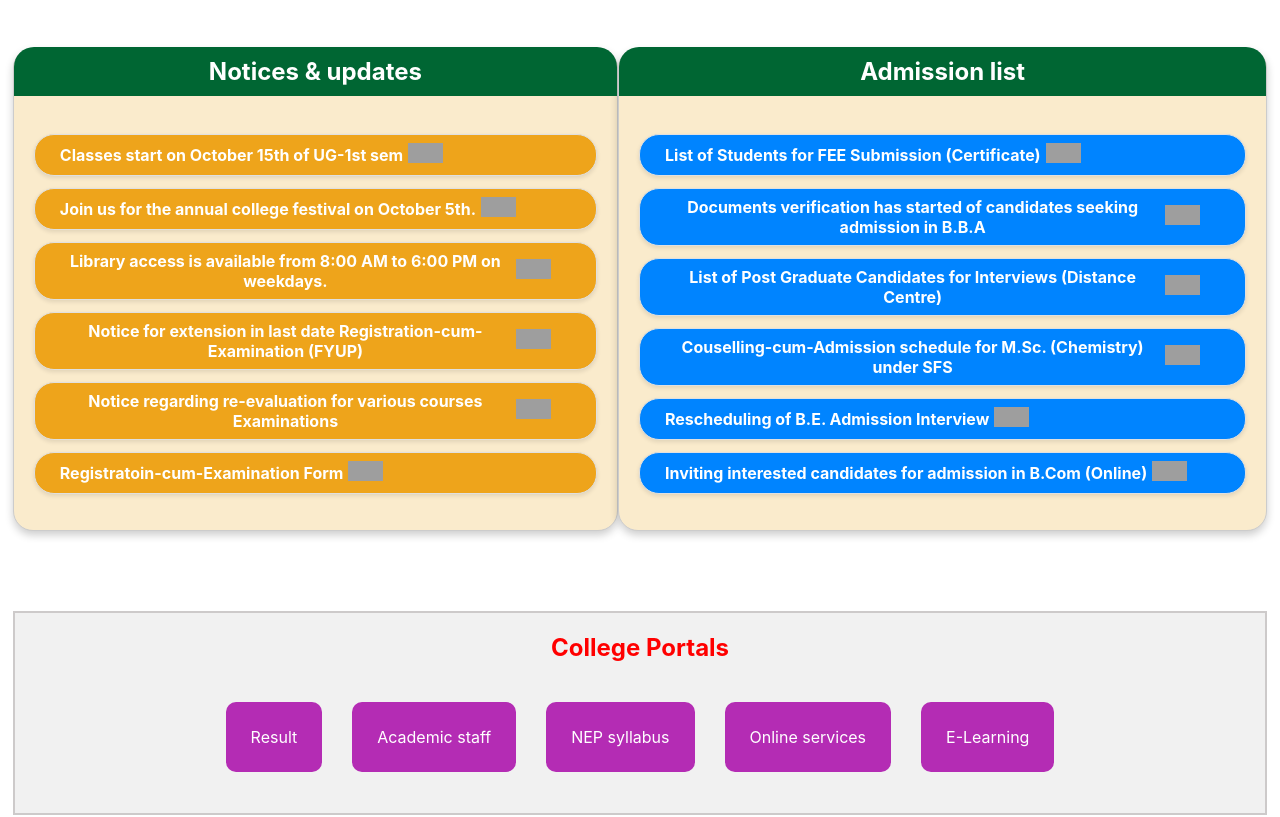
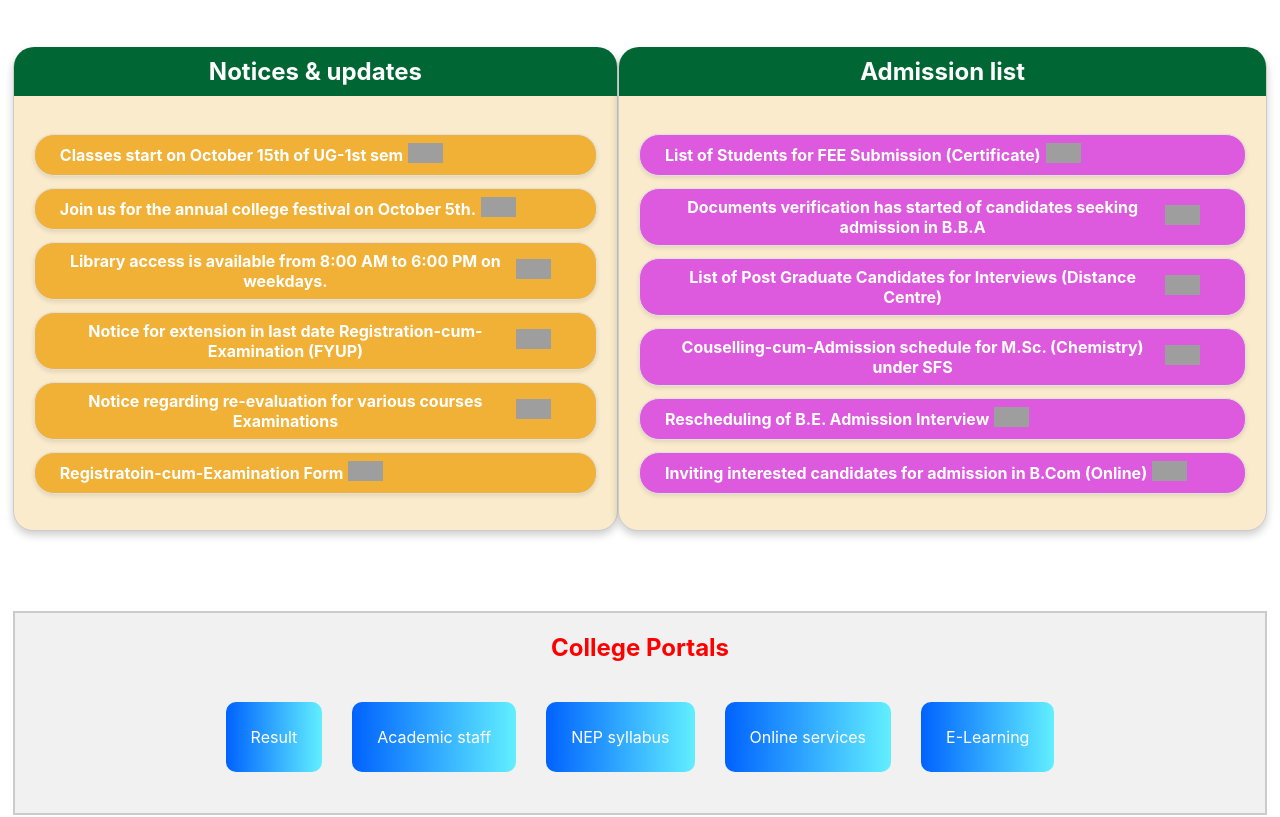
Before and after one commit to vishal02527/fully-react-college-website, a React (Create React App) app: page / in a window 1280 px wide. Shown: the part 762-1579 px from the top of the page. Built offline with nearby package versions, Linux system fonts and the light colour scheme; grey boxes are pictures that could not be loaded; a web font is replaced by a local one.

Commit message:
final commit

```diff
--- a/src/components/Home/Home.module.css
+++ b/src/components/Home/Home.module.css
@@ -7,16 +7,12 @@
   padding: 25px;
   border: none;
   margin: 15px;
-  background-color: rgb(180, 44, 180);
+  background-image: linear-gradient(90deg, #0062ff 0%, #61efff 100%);
   border-radius: 10px;
   color: #fff;
-  transition: linear 0.5s;
+  transition: all 0.3s;
 }
-.portalbtn:hover {
-  background-color: #fff;
-  color: rgb(180, 44, 180);
-  border: 1px solid rgb(180, 44, 180);
-}
+
 .portals {
   border: 2px solid #cdcaca;
   background-color: #f1f1f1;
--- a/src/components/Notices/Admission list board/AdmissionList.module.css
+++ b/src/components/Notices/Admission list board/AdmissionList.module.css
@@ -31,7 +31,7 @@
   font-weight: bold;
   margin-bottom: 12px;
   padding: 8px 25px;
-  background-color: #0084ff;
+  background-color: rgb(221, 89, 221);
   border: 1px solid #e0e0e0;
   border-radius: 20px;
   box-shadow: 0 2px 4px rgba(0, 0, 0, 0.1);
--- a/src/components/Notices/Notices and updates board/NoticeBoard.module.css
+++ b/src/components/Notices/Notices and updates board/NoticeBoard.module.css
@@ -31,7 +31,7 @@
   font-weight: bold;
   margin-bottom: 12px;
   padding: 8px 25px;
-  background-color: rgb(238, 164, 27);
+  background-color: rgb(241, 176, 54);
   border: 1px solid #e0e0e0;
   border-radius: 20px;
   box-shadow: 0 2px 4px rgba(0, 0, 0, 0.1);
```
